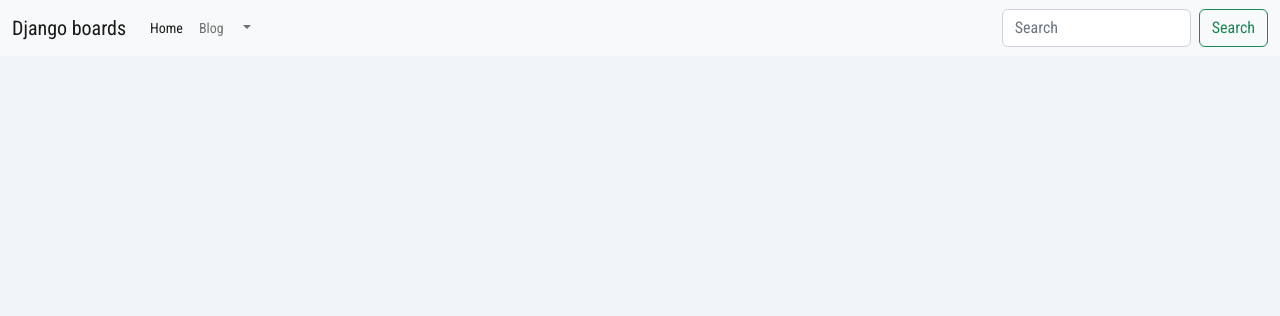
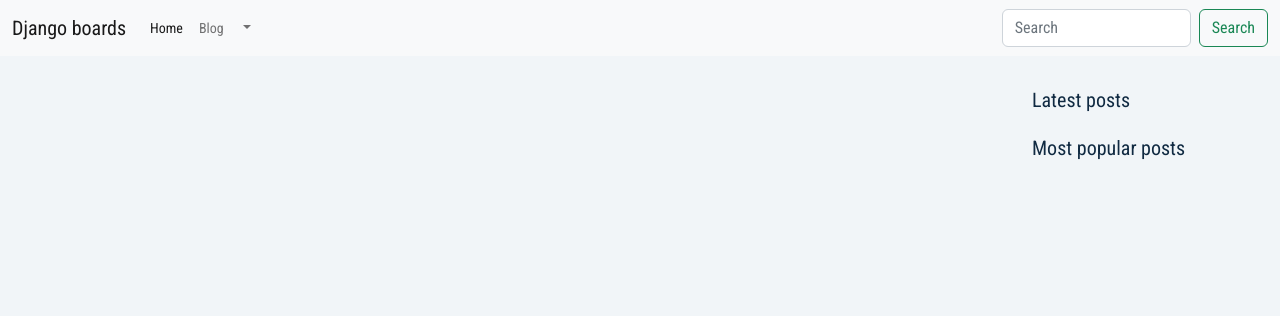
Before and after one commit to Olaism/discussion-forum, a Django app: page /blog/ in a window 1280 px wide. Shown: the top 316 px of the page. Run offline with Django 4.2, Linux system fonts and the light colour scheme; data that the repository does not hold is empty; some libraries are stand-ins or nearby versions.

Commit message:
update the layout in post_list and post_detail template

```diff
--- /dev/null
+++ b/blog/templatetags/blog_tags.py
@@ -0,0 +1,17 @@
+from django import template
+
+from ..models import Post
+
+
+register = template.Library()
+
+
+@register.simple_tag
+def total_posts():
+    return Post.published.count()
+
+
+@register.inclusion_tag('blog/post/latest_posts.html')
+def show_latest_posts(count=5):
+    latest_posts = Post.published.order_by('-publish')[:count]
+    return {'latest_posts': latest_posts}
--- a/blog/views.py
+++ b/blog/views.py
@@ -33,6 +33,8 @@ class PostListView(ListView):
         context = super().get_context_data(**kwargs)
         context['latest_post'] = Post.published.first()
         context['tag'] = self.tag
+        context['most_commented_posts'] = Post.published.annotate(
+            total_comments=Count('comments')).order_by('-total_comments')[:5]
         return context
 
 
--- a/static/css/blog.css
+++ b/static/css/blog.css
@@ -1,4 +1,4 @@
-.blog-container {
+/* .blog-container {
     display: grid;
 }
 
@@ -42,4 +42,4 @@
     ul.info-list li {
         padding-right: 0 1rem;
     }
-}
+} */
--- a/templates/_base.html
+++ b/templates/_base.html
@@ -35,7 +35,7 @@
         </ol>
     </section>
     {% endblock breadcrumb %}
-    <div class="container mt-3">
+    <div class="container-lg mt-3">
         {% block content %}
         {% endblock content %}
     </div>
--- /dev/null
+++ b/templates/blog/post/latest_posts.html
@@ -0,0 +1,8 @@
+<ul class="list-group">
+    <h5>Latest posts</h5>
+    {% for post in latest_posts %}
+    <li class="list-group-item my-1">
+        <a href="{{ post.get_absolute_url }}">{{ post.title }}</a>
+    </li>
+    {% endfor %}
+</ul>
--- a/templates/blog/post/list.html
+++ b/templates/blog/post/list.html
@@ -1,6 +1,6 @@
 {% extends '_base.html' %}
 
-{% load static %}
+{% load static blog_tags %}
 
 {% block stylesheet %}
     <link rel="stylesheet" href="{% static 'css/blog.css' %}">
@@ -16,10 +16,11 @@
         Post tagged with "{{ tag.name }}"
     </div>
     {% endif %}
-
-    <section class="blog-container">
+    <div class="row justify-content-center">
+        <div class="col-lg-10 col-md-8 col-sm-12">
+            <section class="row justify-content-center">
                 {% for post in posts %}
-            <div class="card post mt-3">
+                    <div class="card col-lg-5 mt-3 mx-1">
                         <div class="card-body">
                             <div class="row">
                                 <div class="col-4 text-muted">{{ post.publish|date:"M d, Y" }}</div>
@@ -40,6 +41,19 @@
                     </div>
                 {% endfor %}
             </section>
+        </div>
+        <aside class="col my-3">
+            {% show_latest_posts %}
+            <ul class="list-group mt-3">
+                <h5>Most popular posts</h5>
+                {% for post in most_commented_posts %}
+                    <li class="list-group-item my-1">
+                        <a href="{{ post.get_absolute_url }}">{{ post.title }}</a>
+                    </li>
+                {% endfor %}
+            </ul>
+        </div>
+    </aside>
     {% include 'includes/pagination.html' %}
 
 {% endblock content %}
--- a/templates/includes/pagination.html
+++ b/templates/includes/pagination.html
@@ -1,4 +1,6 @@
 {% if is_paginated %}
+    <div class="row justify-content-center mt-3">
+        <div class="col-lg-6 col-md-8 col-sm-12">
             <nav aria-label="Page navigation example mt-3">
                 <ul class="pagination justify-content-center">
                     {% if page_obj.number > 1 %}
@@ -58,4 +60,6 @@
                     {% endif %}
                 </ul>
             </nav>
+        </div>
+    </div>
 {% endif %}
```
Also changed, not shown: templates/blog/post/detail.html (+16 -14 lines), blog/templatetags/__init__.py (added). Lines whose indentation alone changed are shown as unchanged.
